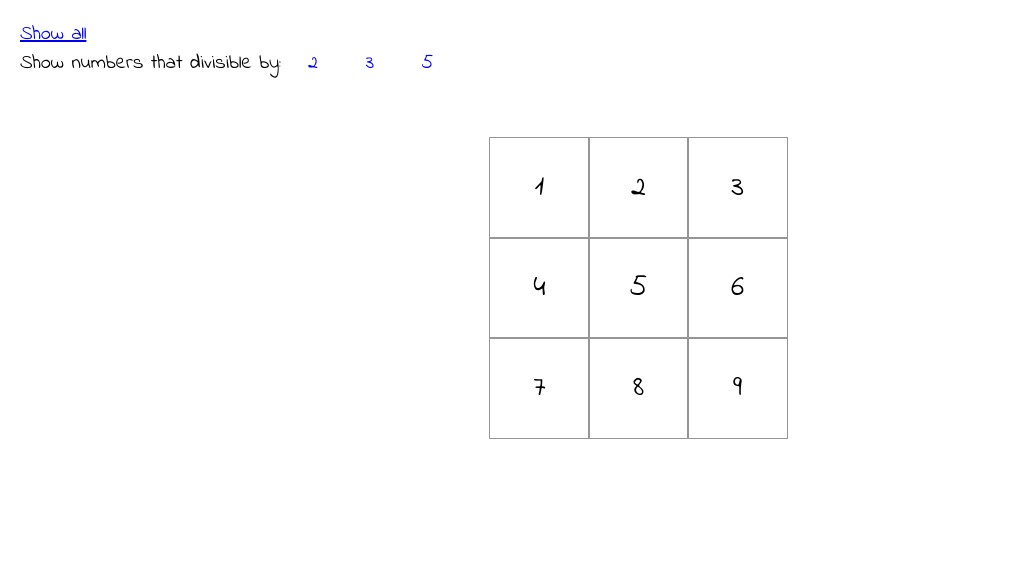
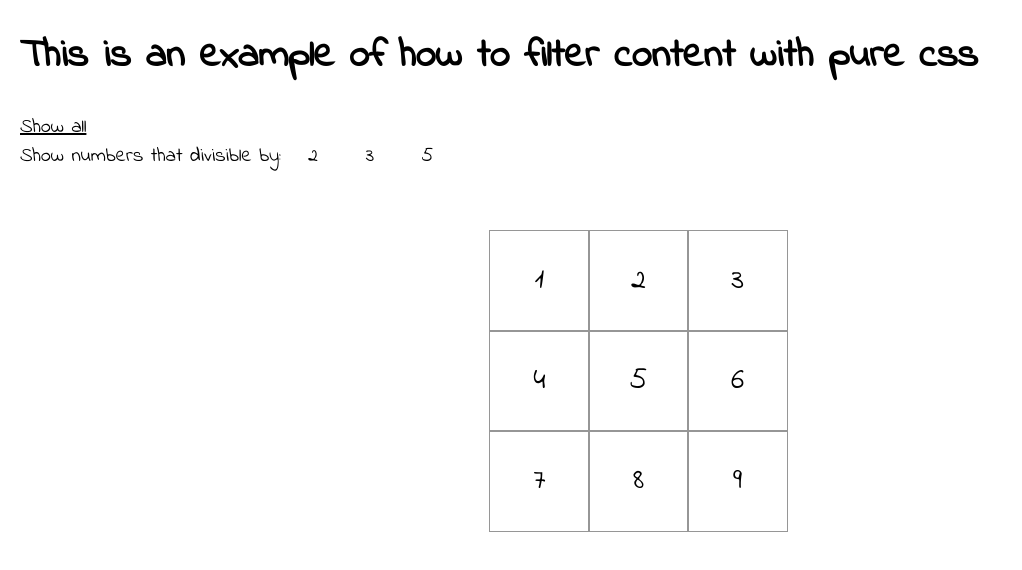
Before and after one commit to toastman/cssContentFilter, a website: page index.html in a window 1280 px wide. Shown: the whole page, without its empty margins (0-1022 px from the left). Drawn offline with Linux system fonts and the light colour scheme.

Commit message:
Update styles and general message

```diff
--- a/index.html
+++ b/index.html
@@ -7,6 +7,10 @@
     <link rel="stylesheet" href="styles.css">
 </head>
 <body>
+    <header>
+        <h1>This is an example of how to filter content with pure css</h1>
+    </header>
+
     <i class="filter" id=""></i>
     <i class="filter" id="tag:2"></i>
     <i class="filter" id="tag:3"></i>
--- a/styles.scss
+++ b/styles.scss
@@ -2,8 +2,11 @@ body {
     font-family: 'Indie Flower', cursive;
     font-size: 20px;
     margin: 0;
-    padding: 1em
+    padding: 0 1em 1em 1em;
+    color: black;
 }
+
+a, a:active, a:visited { color: black }
 
 .container {
     width: 300px;
```
Also changed, not shown: styles.css.
